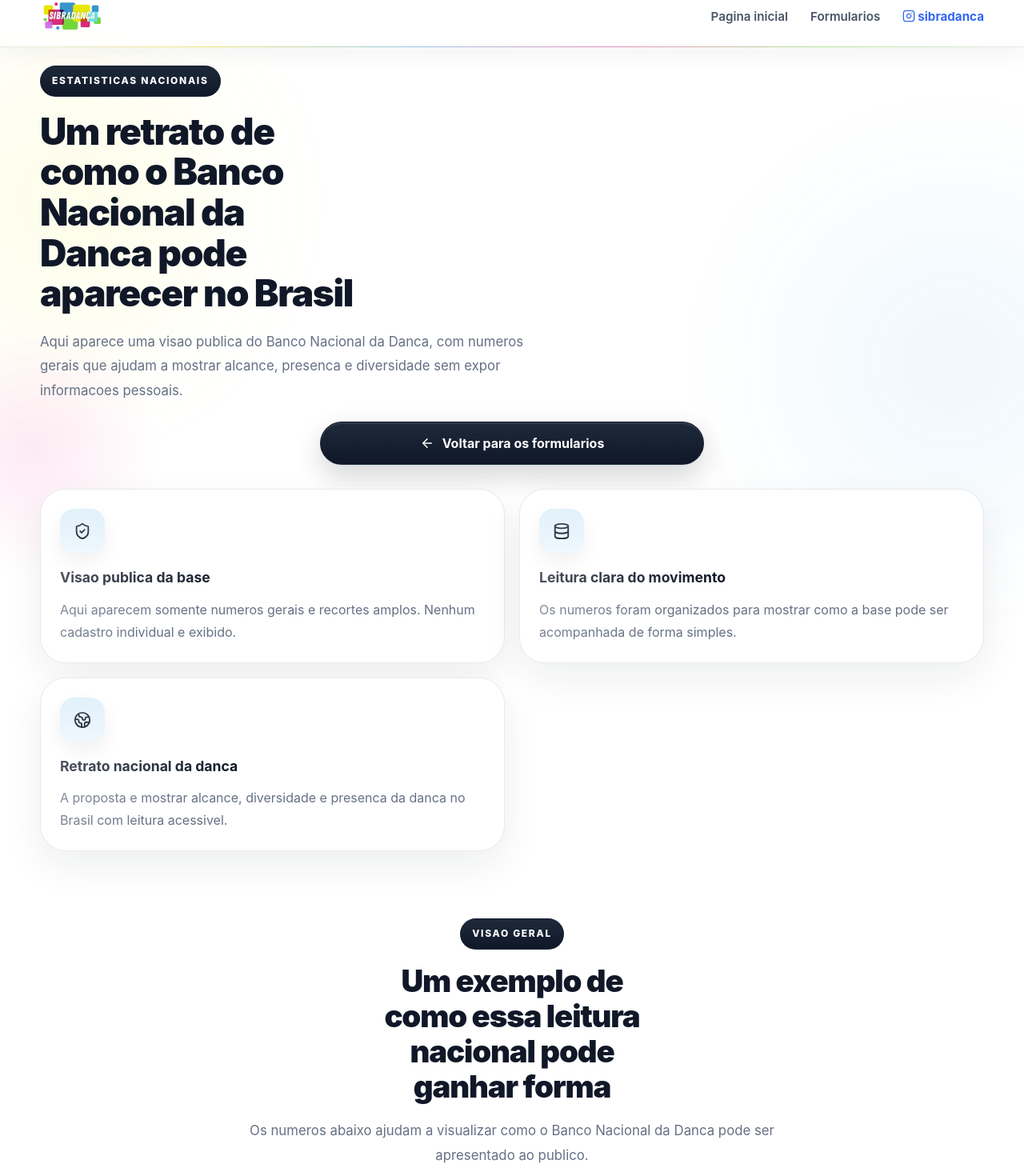
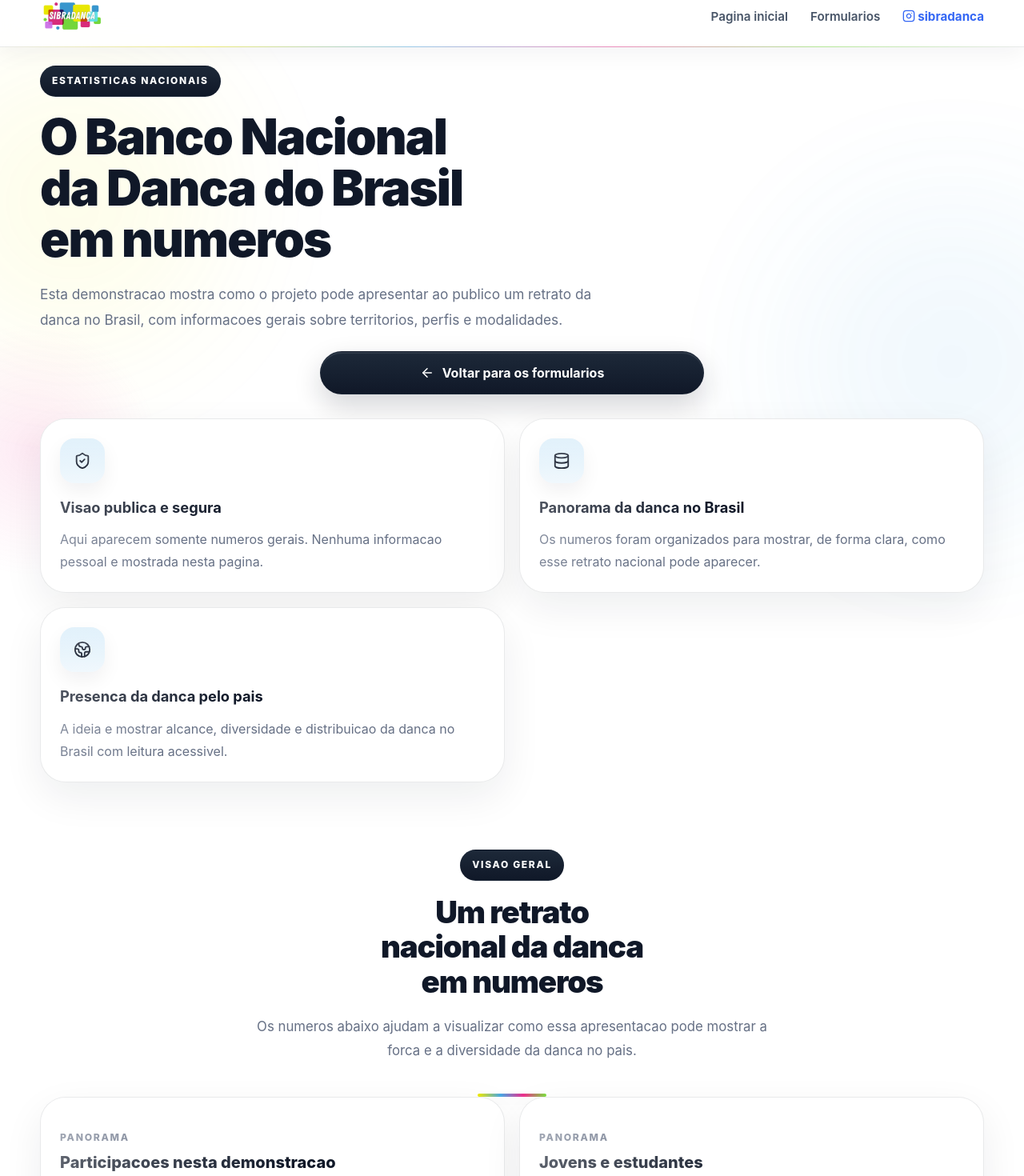
Before and after one commit to abcaa-ong/sibradanca-frontend, a React (Vite) app: page /estatisticas in a window 1280 px wide. Shown: the part 18-1488 px from the top of the page at 80% size. Built offline with nearby package versions, Linux system fonts and the light colour scheme; no server answers.

Commit message:
fix: refine public statistics presentation copy

```diff
--- a/src/css/statistics-page.css
+++ b/src/css/statistics-page.css
@@ -8,18 +8,18 @@
 
 .statistics-hero-copy h1 {
   margin: 18px 0 0;
-  font-size: clamp(2rem, 3.6vw, 3.4rem);
-  line-height: 1.1;
+  font-size: clamp(2.55rem, 4.8vw, 4.45rem);
+  line-height: 1.04;
   letter-spacing: -0.03em;
   font-weight: 900;
-  max-inline-size: 12ch;
+  max-inline-size: 14ch;
   text-wrap: balance;
 }
 
 .statistics-hero-description {
-  max-width: 62ch;
-  margin: 20px 0 0;
-  font-size: 1.05rem;
+  max-width: 66ch;
+  margin: 22px 0 0;
+  font-size: 1.08rem;
   line-height: 1.8;
   color: var(--muted);
 }
@@ -44,7 +44,7 @@
 
 .statistics-note-card h3 {
   margin: 18px 0 0;
-  font-size: 1.1rem;
+  font-size: 1.14rem;
   line-height: 1.35;
 }
 
--- a/src/pages/StatisticsPage.tsx
+++ b/src/pages/StatisticsPage.tsx
@@ -60,9 +60,9 @@ type TopicCard = {
 
 const overviewCards: OverviewCard[] = [
   {
-    label: 'Cadastros nesta previa',
+    label: 'Participacoes nesta demonstracao',
     value: '5.240',
-    description: 'Volume ilustrativo para mostrar como a leitura nacional pode aparecer na plataforma.',
+    description: 'Exemplo de volume para mostrar como o Banco Nacional da Danca pode aparecer ao publico.',
   },
   {
     label: 'Jovens e estudantes',
@@ -101,18 +101,18 @@ const sourceCards: SourceCard[] = [
 
 const noteCards: NoteCard[] = [
   {
-    title: 'Visao publica da base',
-    description: 'Aqui aparecem somente numeros gerais e recortes amplos. Nenhum cadastro individual e exibido.',
+    title: 'Visao publica e segura',
+    description: 'Aqui aparecem somente numeros gerais. Nenhuma informacao pessoal e mostrada nesta pagina.',
     icon: ShieldCheck,
   },
   {
-    title: 'Leitura clara do movimento',
-    description: 'Os numeros foram organizados para mostrar como a base pode ser acompanhada de forma simples.',
+    title: 'Panorama da danca no Brasil',
+    description: 'Os numeros foram organizados para mostrar, de forma clara, como esse retrato nacional pode aparecer.',
     icon: Database,
   },
   {
-    title: 'Retrato nacional da danca',
-    description: 'A proposta e mostrar alcance, diversidade e presenca da danca no Brasil com leitura acessivel.',
+    title: 'Presenca da danca pelo pais',
+    description: 'A ideia e mostrar alcance, diversidade e distribuicao da danca no Brasil com leitura acessivel.',
     icon: Globe2,
   },
 ]
@@ -382,10 +382,10 @@ export default function StatisticsPage() {
           <div className="container">
             <div className="statistics-hero-copy">
               <Badge dark>Estatisticas nacionais</Badge>
-              <h1>Um retrato de como o Banco Nacional da Danca pode aparecer no Brasil</h1>
+              <h1>O Banco Nacional da Danca do Brasil em numeros</h1>
               <p className="statistics-hero-description">
-                Aqui aparece uma visao publica do Banco Nacional da Danca, com numeros gerais que
-                ajudam a mostrar alcance, presenca e diversidade sem expor informacoes pessoais.
+                Esta demonstracao mostra como o projeto pode apresentar ao publico um retrato da
+                danca no Brasil, com informacoes gerais sobre territorios, perfis e modalidades.
               </p>
             </div>
 
@@ -418,8 +418,8 @@ export default function StatisticsPage() {
           <div className="container">
             <SectionTitle
               badge="Visao geral"
-              title="Um exemplo de como essa leitura nacional pode ganhar forma"
-              description="Os numeros abaixo ajudam a visualizar como o Banco Nacional da Danca pode ser apresentado ao publico."
+              title="Um retrato nacional da danca em numeros"
+              description="Os numeros abaixo ajudam a visualizar como essa apresentacao pode mostrar a forca e a diversidade da danca no pais."
             />
 
             <div className="statistics-kpi-grid statistics-kpi-grid--four">
@@ -455,8 +455,8 @@ export default function StatisticsPage() {
           <div className="container">
             <SectionTitle
               badge="Leitura dos formularios"
-              title="O que esta visao publica pode mostrar sobre a base"
-              description="A proposta e reunir, em um mesmo painel, as tres frentes do cadastro nacional: jovens, profissionais e instituicoes."
+              title="O que os formularios ajudam a revelar sobre a danca no Brasil"
+              description="Jovens, profissionais e instituicoes aparecem aqui de forma reunida, sem expor informacoes pessoais."
             />
 
             <div className="statistics-source-grid">
@@ -492,8 +492,8 @@ export default function StatisticsPage() {
           <div className="container">
             <SectionTitle
               badge="Territorio"
-              title="Como a danca pode ser vista por regiao, estado e municipio"
-              description="Uma leitura publica para mostrar alcance, presenca e distribuicao da iniciativa pelo pais."
+              title="A danca pelo Brasil"
+              description="Regioes, estados e municipios ajudam a mostrar onde essa mobilizacao nacional ganha presenca."
             />
 
             <div className="statistics-chart-grid three-columns">
@@ -554,8 +554,8 @@ export default function StatisticsPage() {
           <div className="container">
             <SectionTitle
               badge="Perfis da danca"
-              title="Quem aparece nesse retrato nacional da danca"
-              description="Faixa etaria, genero e modalidades ajudam a mostrar diversidade, alcance e presenca no setor."
+              title="Quem faz parte desse retrato nacional"
+              description="Idades, identidades e modalidades ajudam a mostrar a diversidade da danca no Brasil."
             />
 
             <div className="statistics-chart-grid three-columns">
@@ -587,8 +587,8 @@ export default function StatisticsPage() {
           <div className="container">
             <SectionTitle
               badge="Formacao e estrutura"
-              title="Sinais de formacao, continuidade e organizacao da danca"
-              description="Uma leitura sobre formacao em danca, presenca das instituicoes e temas que pedem mais apoio."
+              title="Como a danca se organiza e segue crescendo"
+              description="Aqui aparecem caminhos de estudo, presenca das instituicoes e temas que pedem mais apoio."
             />
 
             <div className="statistics-chart-grid two-columns">
@@ -612,11 +612,11 @@ export default function StatisticsPage() {
               />
               <div className="statistics-callout">
                 <div className="card statistics-callout-card">
-                  <span className="eyebrow">Visao publica</span>
-                  <h3>Uma leitura nacional para mostrar presenca, diversidade e alcance</h3>
+                  <span className="eyebrow">Apresentacao publica</span>
+                  <h3>Uma forma de mostrar o movimento da danca no Brasil</h3>
                   <p>
-                    Esta previa apresenta crescimento, distribuicao, modalidades e retratos do
-                    setor. A leitura completa da base segue no painel interno da ONG.
+                    Esta demonstracao mostra crescimento, distribuicao, modalidades e diferentes
+                    retratos da danca. A leitura completa segue no ambiente interno da ONG.
                   </p>
                 </div>
               </div>
@@ -640,8 +640,8 @@ export default function StatisticsPage() {
           <div className="container">
             <SectionTitle
               badge="Sustentacao e circulacao"
-              title="Temas que ajudam a entender continuidade, apoio e desenvolvimento"
-              description="Esta parte amplia a leitura com recortes sobre sustentacao da pratica, busca por conteudo e caminhos de fortalecimento da danca."
+              title="O que fortalece a continuidade da danca"
+              description="Apoio, formacao e circulacao ajudam a entender como a danca segue viva em diferentes contextos."
             />
 
             <div className="statistics-chart-grid three-columns">
```
